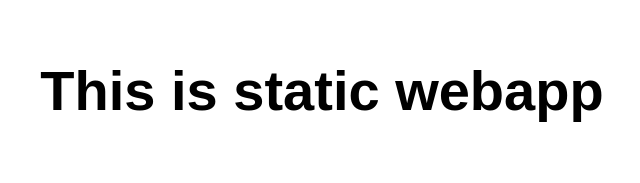
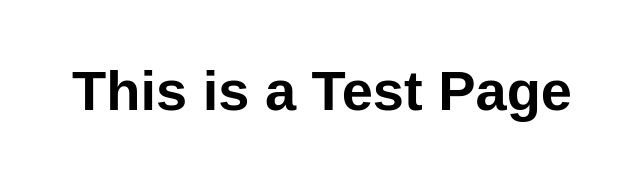
Before and after one commit to MohmmedJalaluddin/staticwebapp, a website: page src/index.html in a window 1280 px wide. Shown: the whole page, without its empty margins (318-958 px from the left). Drawn offline with Linux system fonts and the light colour scheme.

Commit message:
Update index.html

```diff
--- a/src/index.html
+++ b/src/index.html
@@ -5,12 +5,12 @@
   <meta charset="UTF-8">
   <meta name="viewport" content="width=device-width, initial-scale=1.0">
   <link rel="stylesheet" href="styles.css">
-  <title>This is static webapp</title>
+  <title>This a Test Page</title>
 </head>
 
 <body>
   <main>
-    <h1>This is static webapp</h1>
+    <h1>This is a Test Page</h1>
   </main>
 </body>
 
```
